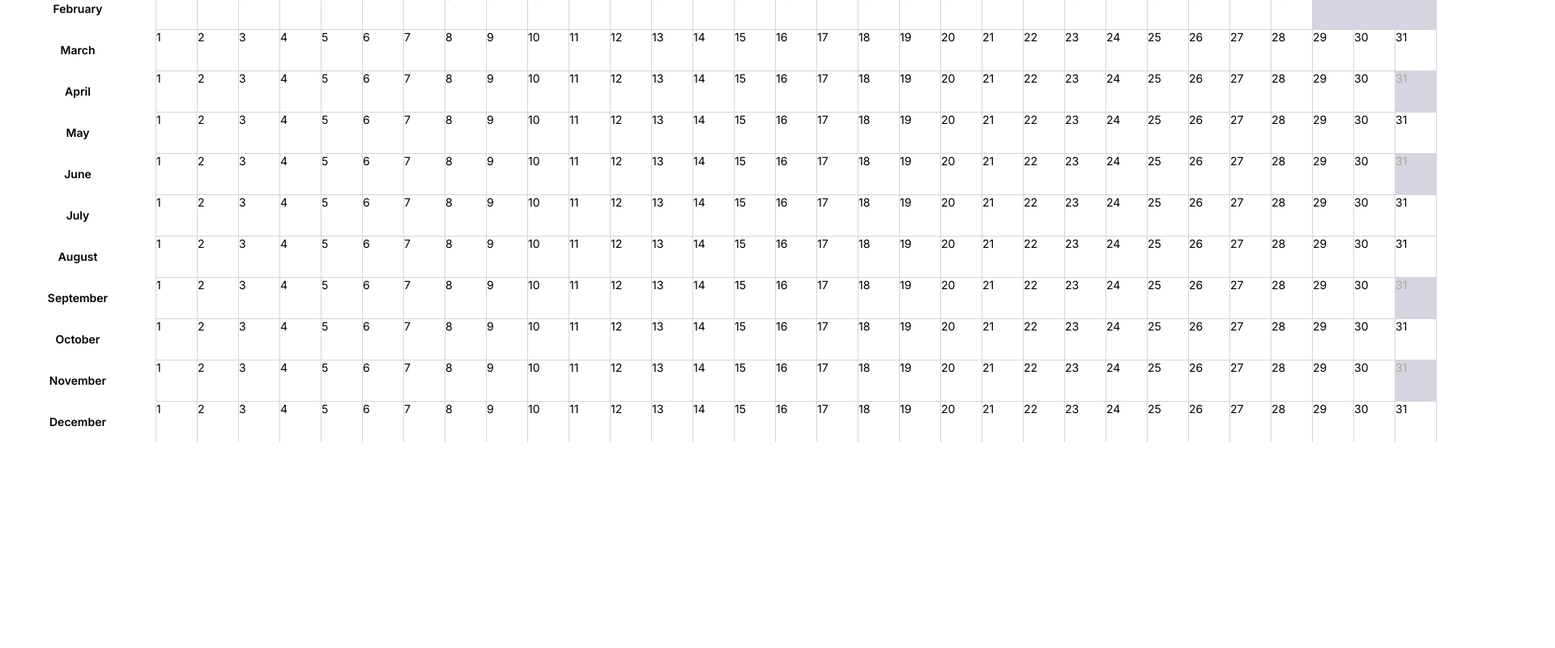
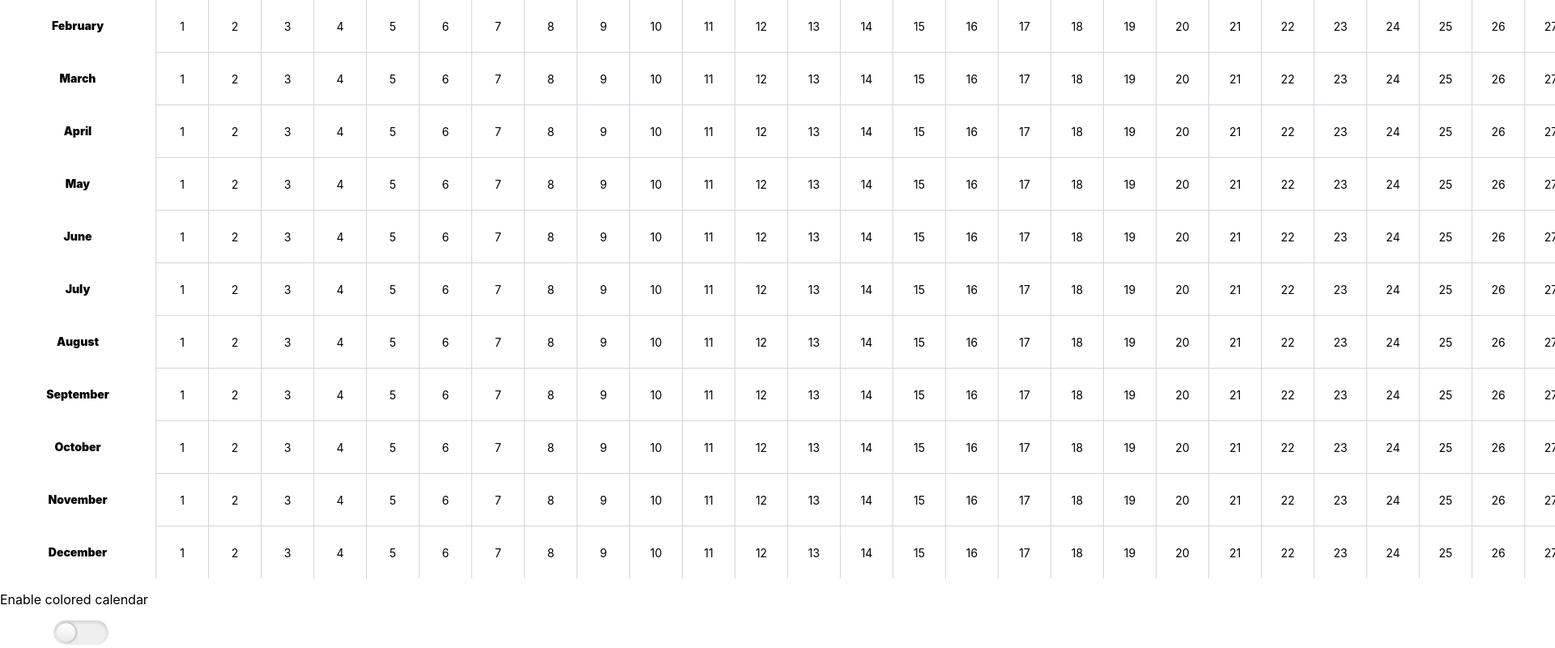
Before and after one commit to avarlamova/mood-tracker, a React (Create React App) app: page / in a window 1280 px wide. Shown: the part 66-866 px from the top of the page at 81% size, 1920 px wide, since content can reach past the window. Before the commit the page ends 800 px from the top, so only its background shows below. Built offline with nearby package versions, Linux system fonts and the light colour scheme.

Commit message:
add switch for 'color' statistics

```diff
--- a/src/App.css
+++ b/src/App.css
@@ -1,3 +1,5 @@
+$active: #45539d;
+
 #root {
   /* margin: 0 auto; */
   font-family: "Inter", sans-serif;
--- a/src/App.tsx
+++ b/src/App.tsx
@@ -6,6 +6,7 @@ import ModalWrapper from "./components/ModalWrapper";
 import { useState } from "react";
 import { DaysContextProvider } from "./contexts/DaysContext";
 import { MoodsContext } from "./contexts/MoodsContext";
+import ToggleStatistics from "./components/ToggleStatistics";
 
 const App = () => {
   const [modalShown, setModalShown] = useState(false);
@@ -23,6 +24,7 @@ const App = () => {
       <ModalContext.Provider value={{ modalShown, openModal, closeModal }}>
         {modalShown && <ModalWrapper children={<EditWindow />} />}
         <Year />
+        <ToggleStatistics />
       </ModalContext.Provider>
     </DaysContextProvider>
   );
--- a/src/components/Day.scss
+++ b/src/components/Day.scss
@@ -13,6 +13,13 @@ $inactive-text: #a8a8a8;
   font-weight: 400;
   font-size: 14px;
   line-height: 17px;
+  padding: 7px;
+  gap: 8px;
+  display: flex;
+  flex-direction: column;
+  justify-content: center;
+  align-content: center;
+  align-items: center;
   &.absent {
     color: $inactive-text;
     background-color: $inactive;
@@ -22,4 +29,14 @@ $inactive-text: #a8a8a8;
   &:nth-child(1) {
     border-left: 1px solid $inactive;
   }
+
+  // different moods
+
+  &.Happy {
+    background-color: red;
+  }
 }
+
+.emoji {
+  font-size: 22px;
+}
--- a/src/components/Day.tsx
+++ b/src/components/Day.tsx
@@ -37,10 +37,13 @@ const Day: FC<DayProps> = ({ dayNum, monthNum, isInMonth }) => {
     openModal();
   };
 
-  const computedStyle = isInMonth ? "day" : "day absent";
+  let computedStyle = isInMonth ? "day" : "day absent";
+  if (mood && moodEmoji) {
+    computedStyle += " " + mood;
+  }
   return (
     <div className={computedStyle} onClick={toggleModal}>
-      {mood && moodEmoji} {dayNum}
+      {mood && <div className="emoji">{moodEmoji}</div>} {dayNum}
     </div>
   );
 };
--- /dev/null
+++ b/src/components/ToggleStatistics.scss
@@ -0,0 +1,5 @@
+.switch {
+  > svg {
+    cursor: pointer;
+  }
+}
--- /dev/null
+++ b/src/components/ToggleStatistics.tsx
@@ -0,0 +1,27 @@
+import React, { useContext } from "react";
+import { ReactComponent as ActiveSwitch } from "../assets/ActiveSwitch.svg";
+import { ReactComponent as InactiveSwitch } from "../assets/InactiveSwitch.svg";
+
+import { DaysContext } from "../contexts/DaysContext";
+import "./ToggleStatistics.scss";
+
+const ToggleStatistics = () => {
+  const { isStatisticsActive, toggleStatistics } = useContext(DaysContext);
+  return (
+    <div className="switch">
+      {isStatisticsActive ? (
+        <>
+          <p>Disable colored calendar </p>
+          <ActiveSwitch onClick={toggleStatistics} />
+        </>
+      ) : (
+        <>
+          <p>Enable colored calendar</p>
+          <InactiveSwitch onClick={toggleStatistics} />
+        </>
+      )}
+    </div>
+  );
+};
+
+export default ToggleStatistics;
--- a/src/contexts/DaysContext.tsx
+++ b/src/contexts/DaysContext.tsx
@@ -8,6 +8,8 @@ type DaysContextProps = {
   saveDayChanges: () => void;
   isInUserDays: () => boolean;
   findMood: (mood: string) => string | undefined;
+  isStatisticsActive: boolean;
+  toggleStatistics: () => void;
 };
 
 interface UserDay {
@@ -16,6 +18,7 @@ interface UserDay {
   dateId?: string;
 }
 
+//TODO вынести свитч в отдельный контекст
 export const DaysContext = createContext<DaysContextProps>({
   selectedDay: {},
   userDays: [],
@@ -24,11 +27,15 @@ export const DaysContext = createContext<DaysContextProps>({
   saveDayChanges: () => {},
   isInUserDays: () => false,
   findMood: () => undefined,
+  isStatisticsActive: false,
+  toggleStatistics: () => {},
 });
 
 export const DaysContextProvider = ({ children }: any) => {
   const [selectedDay, setSelectedDay] = useState<UserDay>({});
   const [userDays, setUserDays] = useState<UserDay[]>([]);
+  const [isStatisticsActive, setStatisticsActive] = useState(false);
+
   const chooseDay = (
     obj: {
       day: number;
@@ -46,14 +53,14 @@ export const DaysContextProvider = ({ children }: any) => {
   };
 
   const chooseMood = (mood: string) => {
-    const newSelectedDay = selectedDay;
-    newSelectedDay.mood = mood;
-    setSelectedDay(newSelectedDay);
-    // saveDayChanges();
+    setSelectedDay({ ...selectedDay, mood: mood });
   };
 
   const saveDayChanges = () => {
-    if (userDays.filter((el) => el.dateId === selectedDay.dateId).length > 0) {
+    const dayIdx = userDays.findIndex(
+      (day) => day.dateId === selectedDay.dateId
+    );
+    if (dayIdx > -1) {
       const updatedUserDays = userDays.map((day) => {
         if (day.dateId === selectedDay.dateId) {
           return selectedDay;
@@ -62,6 +69,7 @@ export const DaysContextProvider = ({ children }: any) => {
       });
       setUserDays(updatedUserDays);
     } else {
+      console.log([...userDays, selectedDay]);
       setUserDays([...userDays, selectedDay]);
     }
   };
@@ -84,6 +92,10 @@ export const DaysContextProvider = ({ children }: any) => {
     }
   };
 
+  const toggleStatistics = () => {
+    setStatisticsActive(!isStatisticsActive);
+  };
+
   return (
     <DaysContext.Provider
       value={{
@@ -94,6 +106,8 @@ export const DaysContextProvider = ({ children }: any) => {
         saveDayChanges: saveDayChanges,
         isInUserDays: isInUserDays,
         findMood: findMood,
+        isStatisticsActive: isStatisticsActive,
+        toggleStatistics: toggleStatistics,
       }}
     >
       {children}
```
Also changed, not shown: src/components/Statistics.tsx (added, +7 -0 lines), src/assets/ActiveSwitch.svg (added), src/assets/InactiveSwitch.svg (added).
